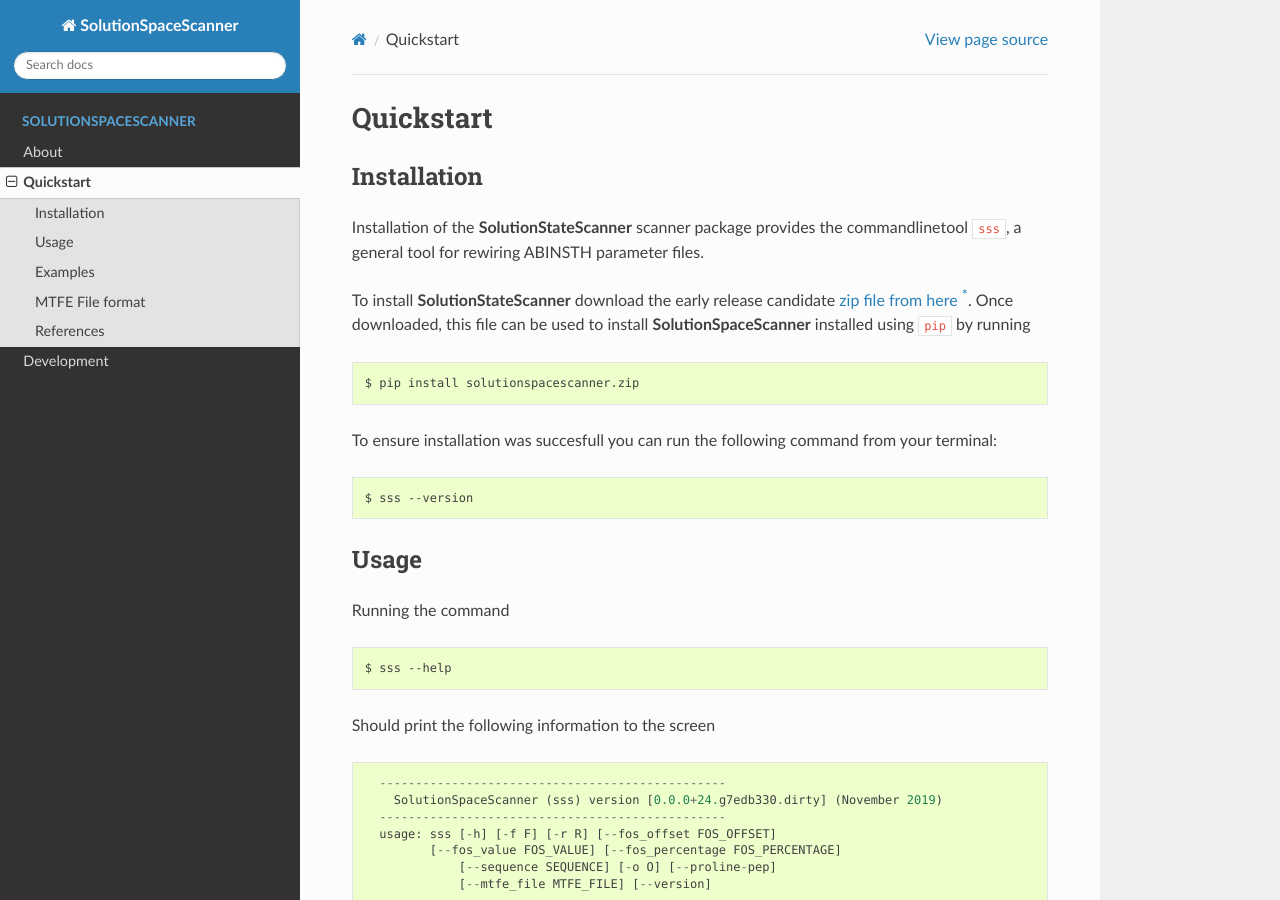
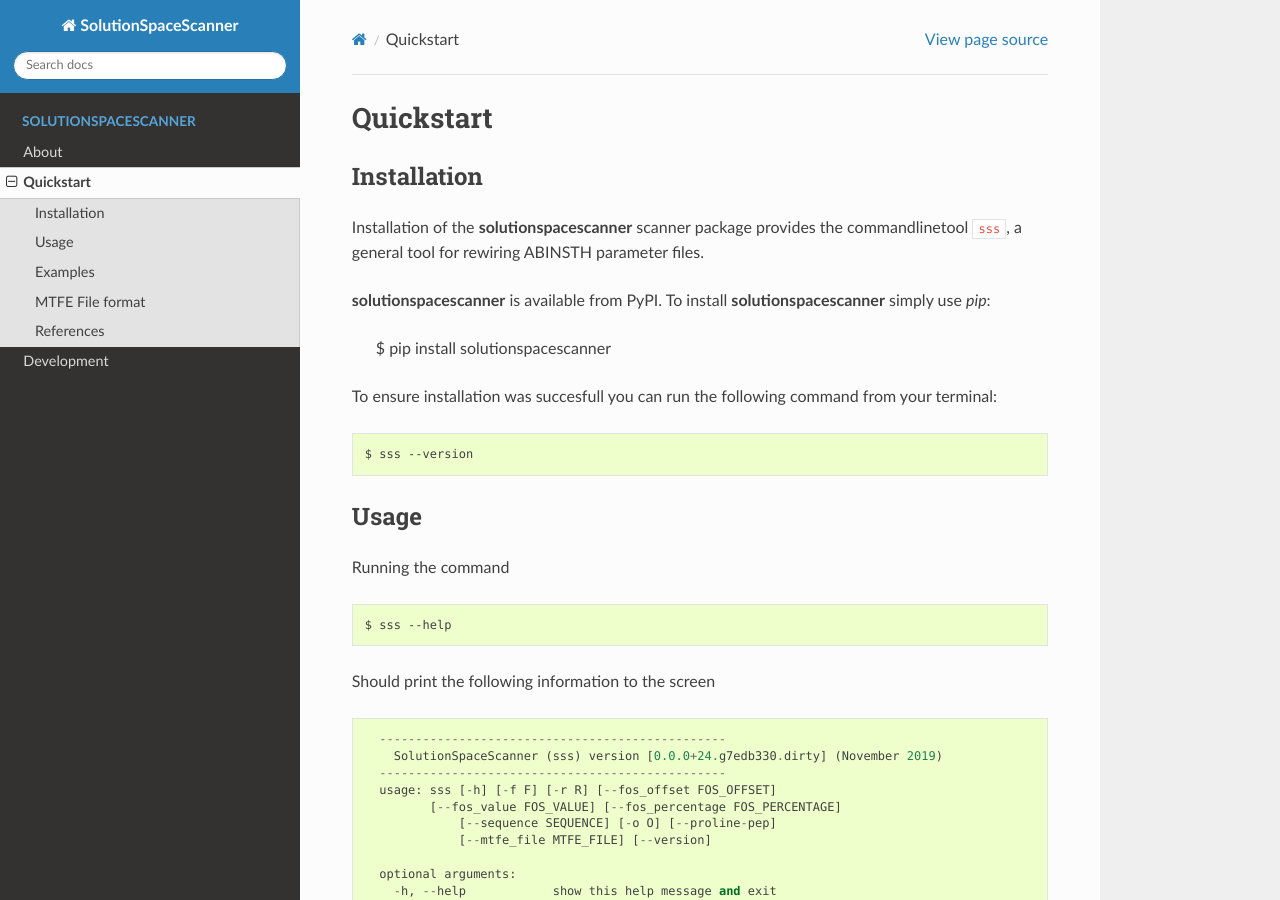
Before and after one commit to alexholehouse/sss, a Sphinx documentation site: the page built from docs/usage/quickstart.rst, in a window 1280 px wide and 900 px high. Built offline with Sphinx 7.4.7 and the Read the Docs theme 2.0.0, drawn with Linux system fonts in a browser that asks for light colours.

Commit message:
Added pip installation instruction

```diff
--- a/docs/usage/quickstart.rst
+++ b/docs/usage/quickstart.rst
@@ -5,11 +5,11 @@
 Installation
 *************
 
-Installation of the **SolutionStateScanner** scanner package provides the commandlinetool ``sss``, a general tool for rewiring ABINSTH parameter files.
+Installation of the **solutionspacescanner** scanner package provides the commandlinetool ``sss``, a general tool for rewiring ABINSTH parameter files.
 
-To install **SolutionStateScanner** download the early release candidate `zip file from here <https://www.holehouselab.com/s/solutionspacescanner.zip>`_ [*]_. Once downloaded, this file can be used to install **SolutionSpaceScanner** installed using ``pip`` by running ::
+**solutionspacescanner** is available from PyPI. To install **solutionspacescanner** simply use `pip`:
 
-	$ pip install solutionspacescanner.zip
+	$ pip install solutionspacescanner
 
 To ensure installation was succesfull you can run the following command from your terminal::
 
```
